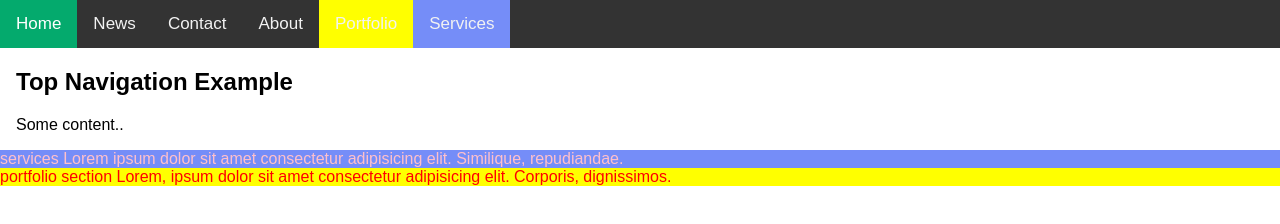
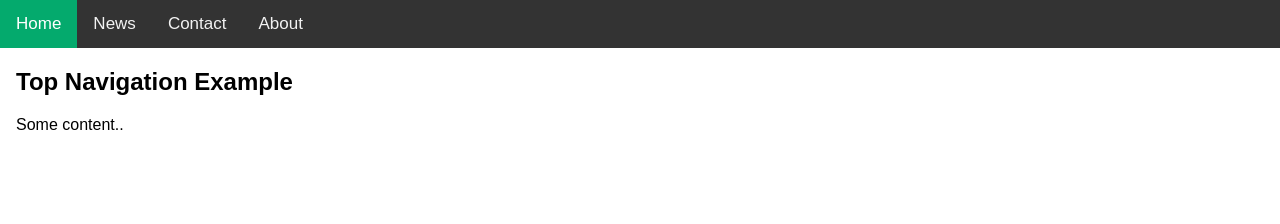
Before and after one commit to amolkedar1996/Project3, a plain HTML site: page index.html in a window 1280 px wide. Drawn offline with Linux system fonts and the light colour scheme.

Commit message:
changes reverted back services, portfolio

```diff
--- a/index.html
+++ b/index.html
@@ -31,16 +31,7 @@ body {
   background-color: #04AA6D;
   color: white;
 }
-.portfolio-class{
-  color:red;
-  background-color:yellow;
 
-
-}
-.service-class{
-  color:pink;
-  background-color: #758df8;
-}
 </style>
 </head>
 <body>
@@ -50,18 +41,13 @@ body {
   <a href="#news">News</a>
   <a href="#contact">Contact</a>
   <a href="#about">About</a>
-  <a href="#portfolio" class="portfolio-class">Portfolio</a>
-  <a href="#services" class="service-class">Services</a>
+
 </div>
 
 <div style="padding-left:16px">
   <h2>Top Navigation Example</h2>
   <p>Some content..</p>
 </div>
-<div class="service-class">
-  services Lorem ipsum dolor sit amet consectetur adipisicing elit. Similique, repudiandae.
-<div class="portfolio-class">
-  portfolio section Lorem, ipsum dolor sit amet consectetur adipisicing elit. Corporis, dignissimos.
-</div>
+
 </body>
 </html>
```
